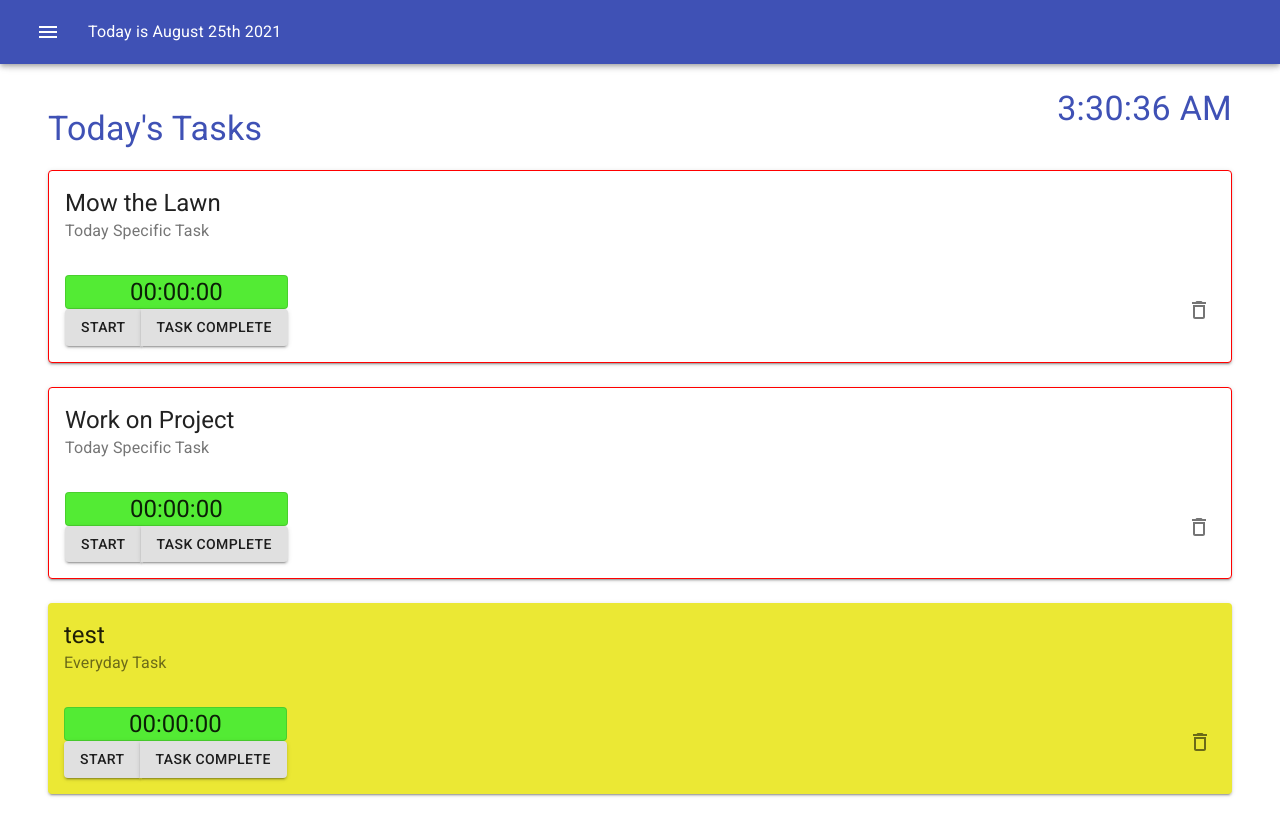
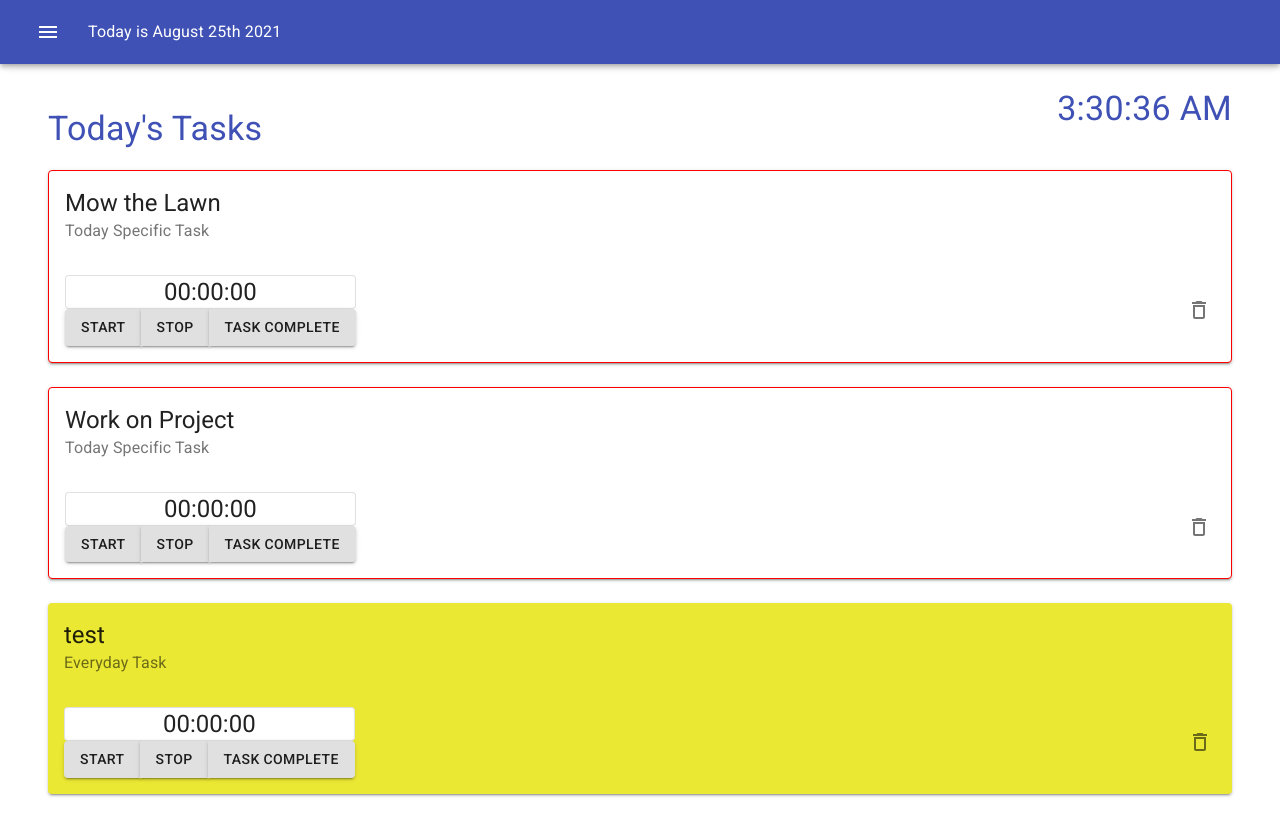
Before and after one commit to denn15law/ready-set-do, a React (Create React App) app: page / in a window 1280 px wide. Built offline with nearby package versions, Linux system fonts and the light colour scheme; data requests are answered from the project's data file.

Commit message:
handleTaskStatus

```diff
--- a/src/App.js
+++ b/src/App.js
@@ -17,6 +17,9 @@ function App() {
           <Route exact path="/addTask">
             <AddTasks/>
           </Route>
+          <Route exact path="/addWork">
+            <AddTasks/>
+          </Route>
         </Switch>
       </Layout>
     </Router>
--- a/src/components/TaskCard.jsx
+++ b/src/components/TaskCard.jsx
@@ -1,17 +1,17 @@
-import { Card, CardActions, CardContent, CardHeader, IconButton, makeStyles, Typography } from '@material-ui/core'
+import { Card, CardActions, CardContent, CardHeader, IconButton, makeStyles } from '@material-ui/core'
 import React from 'react'
-import {DeleteOutlined, Edit} from '@material-ui/icons'
+import {DeleteOutlined} from '@material-ui/icons'
 import Timer from './Timer'
 
 const useStyles = makeStyles({
     test:{
         backgroundColor: (note) =>{
-            if (note.category == 'Everyday Task'){
+            if (note.category === 'Everyday Task'){
                 return '#ebe834'
             }
         },
         border: (note) =>{
-            if (note.category == 'Today Specific Task'){
+            if (note.category === 'Today Specific Task'){
                 return '1px solid red'
             }
         }
@@ -27,6 +27,10 @@ export const TaskCard = ({note, handleDelete}) => {
 
     const classes = useStyles(note)
 
+    const handleTaskStatus = () => {
+       console.log('test')
+    }
+
     return (
         <div>
             <Card elevation= {2}
@@ -38,7 +42,7 @@ export const TaskCard = ({note, handleDelete}) => {
                 <div className = {classes.flex}>
 
                     <CardContent>
-                        <Timer note = {note}/>
+                        <Timer note = {note} handleTaskStatus = {handleTaskStatus}/>
                     </CardContent>
                     <CardActions>
                         <IconButton onClick = {() => handleDelete(note.id)}>
--- a/src/components/Timer.jsx
+++ b/src/components/Timer.jsx
@@ -3,15 +3,13 @@ import React, { useState } from 'react'
 
 
 const useStyles = makeStyles({
-    bg: {
-        backgroundColor: '#53eb34'
-    },
+
     timer:{
         display: 'flex',
         justifyContent: 'center'
     }
 })
-export default function Timer() {
+export default function Timer({note, handleTaskStatus}) {
 
     const classes = useStyles()
 
@@ -29,7 +27,6 @@ export default function Timer() {
     }
     const stop = () => {
         clearInterval(interv)
-        console.log('time stopped')
     }
 
     var updatedS = time.s, updatedM = time.m, updatedH = time.h
@@ -56,7 +53,7 @@ export default function Timer() {
         <Paper
             variant= 'outlined'
             elevation = {2}
-            className = {classes.bg}>
+            >
                 <div className = {classes.timer}>
                     <Typography
                         variant = 'h5'>
@@ -75,12 +72,16 @@ export default function Timer() {
             </Button>
             <Button
             variant = 'contained'
-            onClick = {() => stop()
-            }>
+            onClick = {() => stop()}>
+                Stop
+            </Button>
+            <Button
+            variant = 'contained'
+            onClick = {() => handleTaskStatus()}>
                 Task Complete
             </Button>
+        </ButtonGroup>
 
-        </ButtonGroup>
         </>
     )
 }
```
